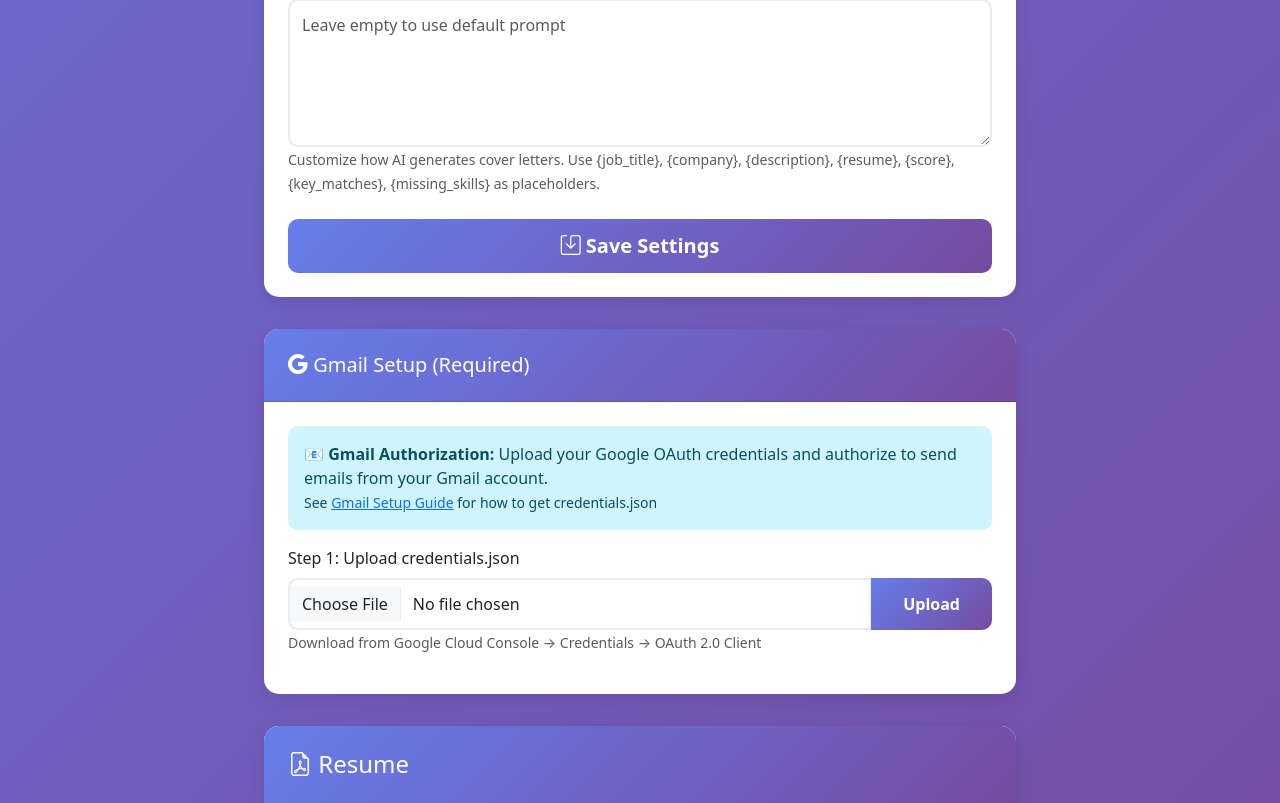
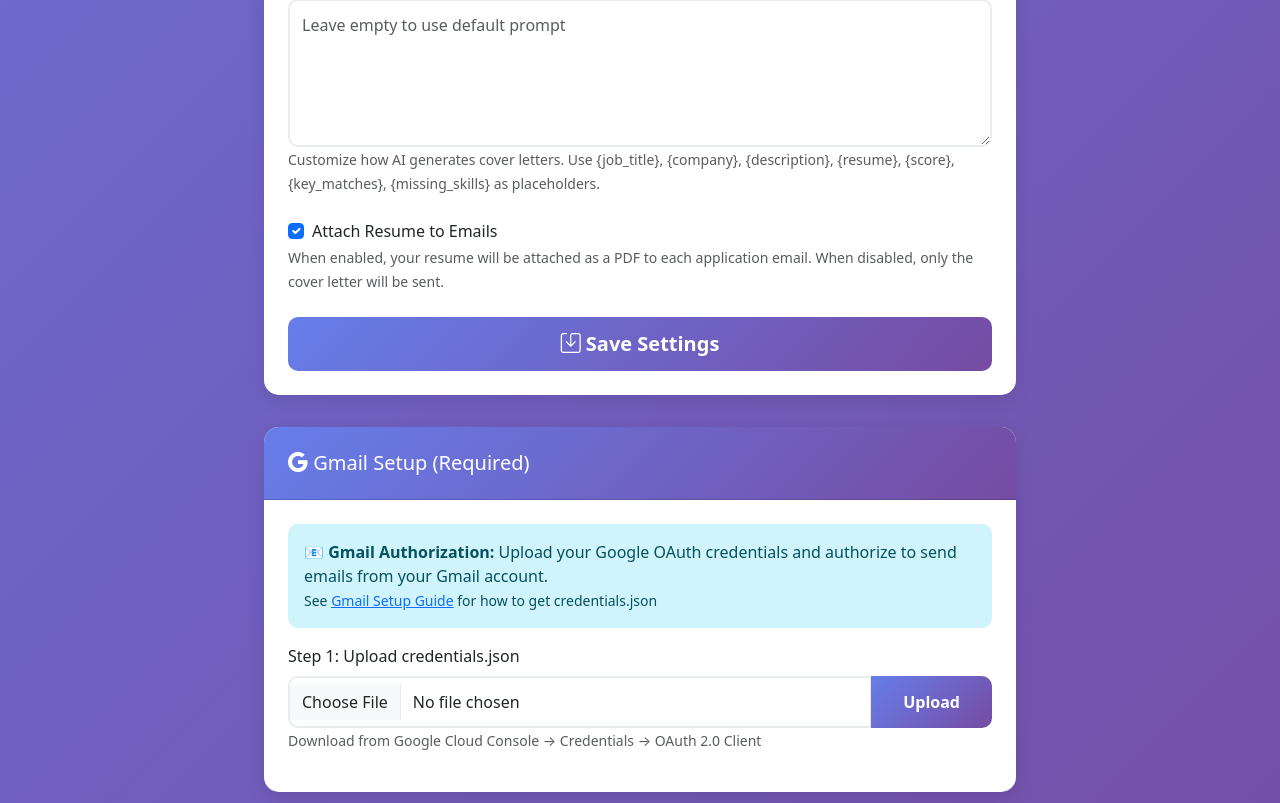
Before and after one commit to AYHD-youtube/job-application-automation, a Flask app: page /settings in a window 1280 px wide. Shown: the part 1748-2551 px from the top of the page. Run offline with Flask 3, Linux system fonts and the light colour scheme; a user stored in the database is signed in; data comes from the database, SQL or seed files in the repository.

Commit message:
Add attach resume toggle feature
- Add attach_resume field to user_settings table with migration
- Add checkbox in settings to control resume attachment
- Modify email sending logic to conditionally attach resume
- Update cover letter generation to reflect attachment choice
- Add appropriate footer text based on resume attachment setting
- Default to attaching resume for backward compatibility
- Provide clear user feedback about email content

```diff
--- a/app.py
+++ b/app.py
@@ -148,6 +148,16 @@
             print("custom_cover_letter_prompt column already exists")
         else:
             print(f"Error adding custom_cover_letter_prompt column: {e}")
+
+    # Migration: Add attach_resume column if it doesn't exist
+    try:
+        cursor.execute("ALTER TABLE user_settings ADD COLUMN attach_resume INTEGER DEFAULT 1")
+        print("Added attach_resume column to user_settings table")
+    except sqlite3.OperationalError as e:
+        if "duplicate column name" in str(e):
+            print("attach_resume column already exists")
+        else:
+            print(f"Error adding attach_resume column: {e}")
 
     conn.commit()
     conn.close()
@@ -343,6 +353,7 @@
                 excluded_companies = ?,
                 custom_prompt = ?,
                 custom_cover_letter_prompt = ?,
+                attach_resume = ?,
                 updated_at = CURRENT_TIMESTAMP
             WHERE user_id = ?
         """, (
@@ -358,6 +369,7 @@
             request.form.get('excluded_companies', ''),
             request.form.get('custom_prompt', ''),
             request.form.get('custom_cover_letter_prompt', ''),
+            1 if request.form.get('attach_resume') else 0,
             current_user.id
         ))
 
@@ -799,15 +811,8 @@
 
         service = build('gmail', 'v1', credentials=creds)
 
-        # Get resume file path
-        resume_path = os.path.join(app.config['UPLOAD_FOLDER'], settings['resume_filename'])
-        if not os.path.exists(resume_path):
-            print(f"Resume file not found: {resume_path}")
-            return False
-
-        # Read resume file
-        with open(resume_path, 'rb') as f:
-            resume_data = f.read()
+        # Check if resume should be attached
+        attach_resume = settings.get('attach_resume', 1)  # Default to True for backward compatibility
 
         # Create multipart email with attachment
         import email.mime.multipart
@@ -824,16 +829,28 @@
         html_part = email.mime.text.MIMEText(cover_letter, 'html')
         msg.attach(html_part)
 
-        # Add resume as attachment
-        resume_attachment = email.mime.base.MIMEBase('application', 'pdf')
-        resume_attachment.set_payload(resume_data)
-        import email.encoders
-        email.encoders.encode_base64(resume_attachment)
-        resume_attachment.add_header(
-            'Content-Disposition',
-            f'attachment; filename="{settings["resume_filename"]}"'
-        )
-        msg.attach(resume_attachment)
+        # Add resume as attachment only if enabled
+        if attach_resume:
+            # Get resume file path
+            resume_path = os.path.join(app.config['UPLOAD_FOLDER'], settings['resume_filename'])
+            if not os.path.exists(resume_path):
+                print(f"Resume file not found: {resume_path}")
+                return False
+
+            # Read resume file
+            with open(resume_path, 'rb') as f:
+                resume_data = f.read()
+
+            # Add resume as attachment
+            resume_attachment = email.mime.base.MIMEBase('application', 'pdf')
+            resume_attachment.set_payload(resume_data)
+            import email.encoders
+            email.encoders.encode_base64(resume_attachment)
+            resume_attachment.add_header(
+                'Content-Disposition',
+                f'attachment; filename="{settings["resume_filename"]}"'
+            )
+            msg.attach(resume_attachment)
 
         # Encode message
         import base64
@@ -845,7 +862,10 @@
             body={'raw': raw_message}
         ).execute()
 
-        print(f"  Email sent successfully with resume attachment: {message.get('id')}")
+        if attach_resume:
+            print(f"  Email sent successfully with resume attachment: {message.get('id')}")
+        else:
+            print(f"  Email sent successfully (cover letter only): {message.get('id')}")
         return True
     except Exception as e:
         print(f"Error sending email: {e}")
@@ -1001,7 +1021,8 @@
                     scoring_data,
                     settings['google_api_key'],
                     resume_url,
-                    settings.get('custom_cover_letter_prompt')
+                    settings.get('custom_cover_letter_prompt'),
+                    bool(settings.get('attach_resume', 1))
                 )
 
                 # Send email
--- a/templates/settings.html
+++ b/templates/settings.html
@@ -120,6 +120,17 @@
                         <small class="text-muted">Customize how AI generates cover letters. Use {job_title}, {company}, {description}, {resume}, {score}, {key_matches}, {missing_skills} as placeholders.</small>
                     </div>
 
+                    <div class="mb-4">
+                        <div class="form-check">
+                            <input class="form-check-input" type="checkbox" id="attach_resume" name="attach_resume"
+                                   value="1" {{ 'checked' if settings.attach_resume else '' }}>
+                            <label class="form-check-label" for="attach_resume">
+                                Attach Resume to Emails
+                            </label>
+                        </div>
+                        <small class="text-muted">When enabled, your resume will be attached as a PDF to each application email. When disabled, only the cover letter will be sent.</small>
+                    </div>
+
                     <div class="d-grid">
                         <button type="submit" class="btn btn-primary btn-lg">
                             <i class="bi bi-save"></i> Save Settings
```
Also changed, not shown: ai_scorer.py (+10 -3 lines).
